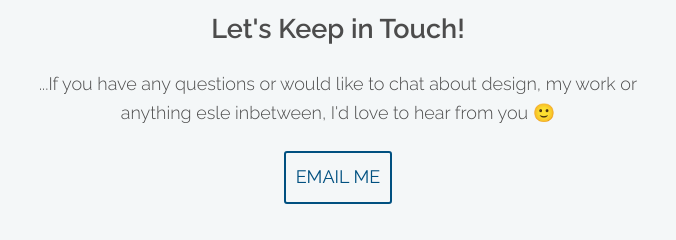
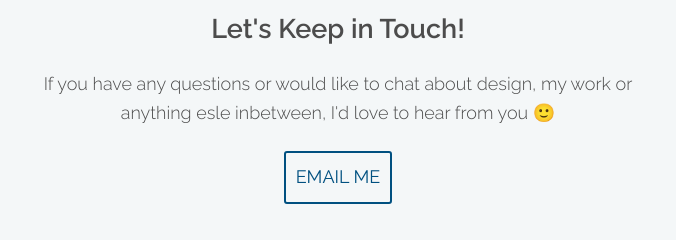
Before and after one commit to fionacowie/fionacowie.github.io, a plain HTML site: page index.html in a window 1280 px wide. Shown: the part 2974-3214 px from the top of the page, 302-978 px from the left. Drawn offline with nearby package versions, Linux system fonts and the light colour scheme.

Commit message:
Update index.html

```diff
--- a/index.html
+++ b/index.html
@@ -459,7 +459,7 @@
     <div class="container">
       <h2 class="center">Let's Keep in Touch!</h2>
       <p class="center">
-        ...If you have any questions or would like to chat about design, my work or anything esle inbetween, I'd love to hear from you &#128578;
+        If you have any questions or would like to chat about design, my work or anything esle inbetween, I'd love to hear from you &#128578;
       </p>
       <div class="center-button">
         <a href="mailto:fionajcowie@gmail.com" class="button contact">Email Me</a>
```
